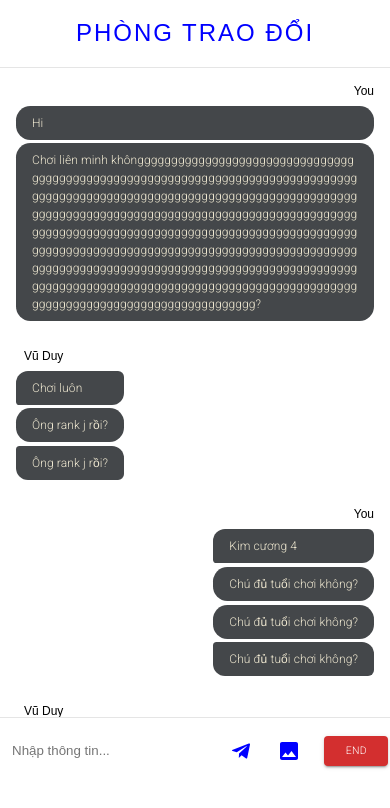
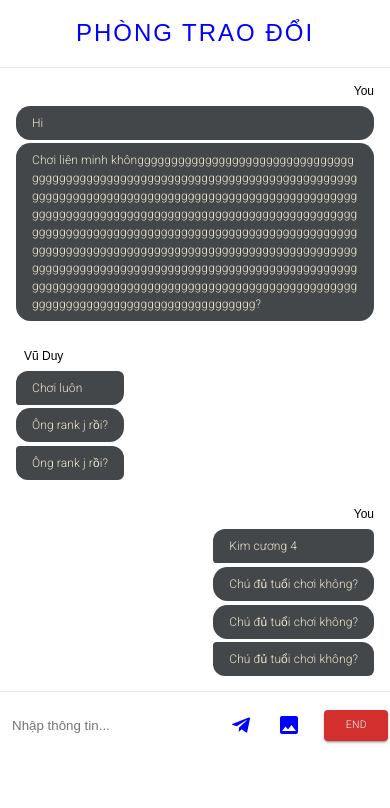
Before and after one commit to nguyenquangtho6868/funix_app, a React (Create React App) app: page /chat-room in a window 390 px wide. Shown: the top 808 px of the page. Built offline with nearby package versions, Linux system fonts and the light colour scheme; a web font is replaced by a local one.

Commit message:
update responsive mobile

```diff
--- a/src/App.css
+++ b/src/App.css
@@ -92,6 +92,9 @@ body {
 }
 
 @media (max-width: 540px) {
+  .chat-content {
+    height: 72vh;
+  }
 
   .student-question {
     width: 70%;
--- a/src/Components/chatRoom/chatRoom.css
+++ b/src/Components/chatRoom/chatRoom.css
@@ -19,7 +19,7 @@
 }
 
 .chat-content {
-    height: 75vh;
+    height: 80vh;
     width: 100%;
 }
 
```
